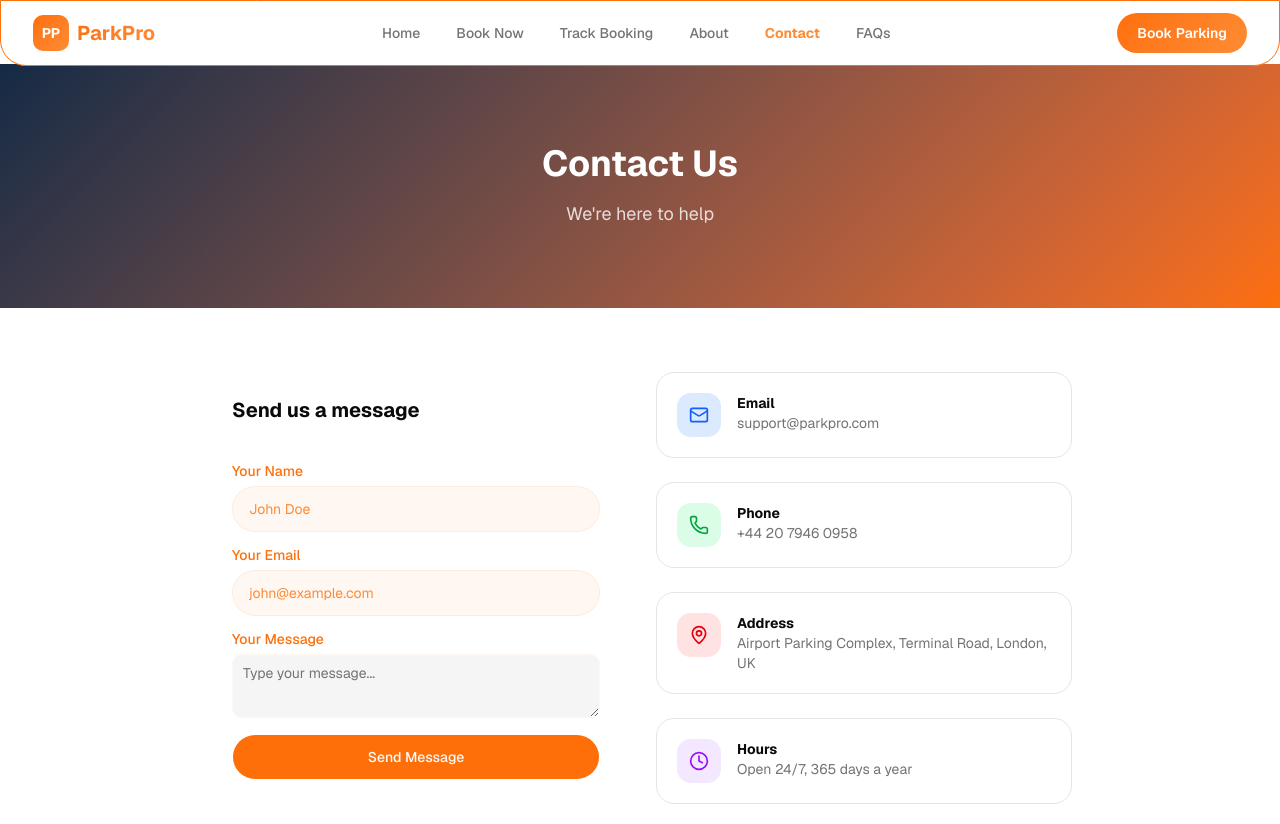
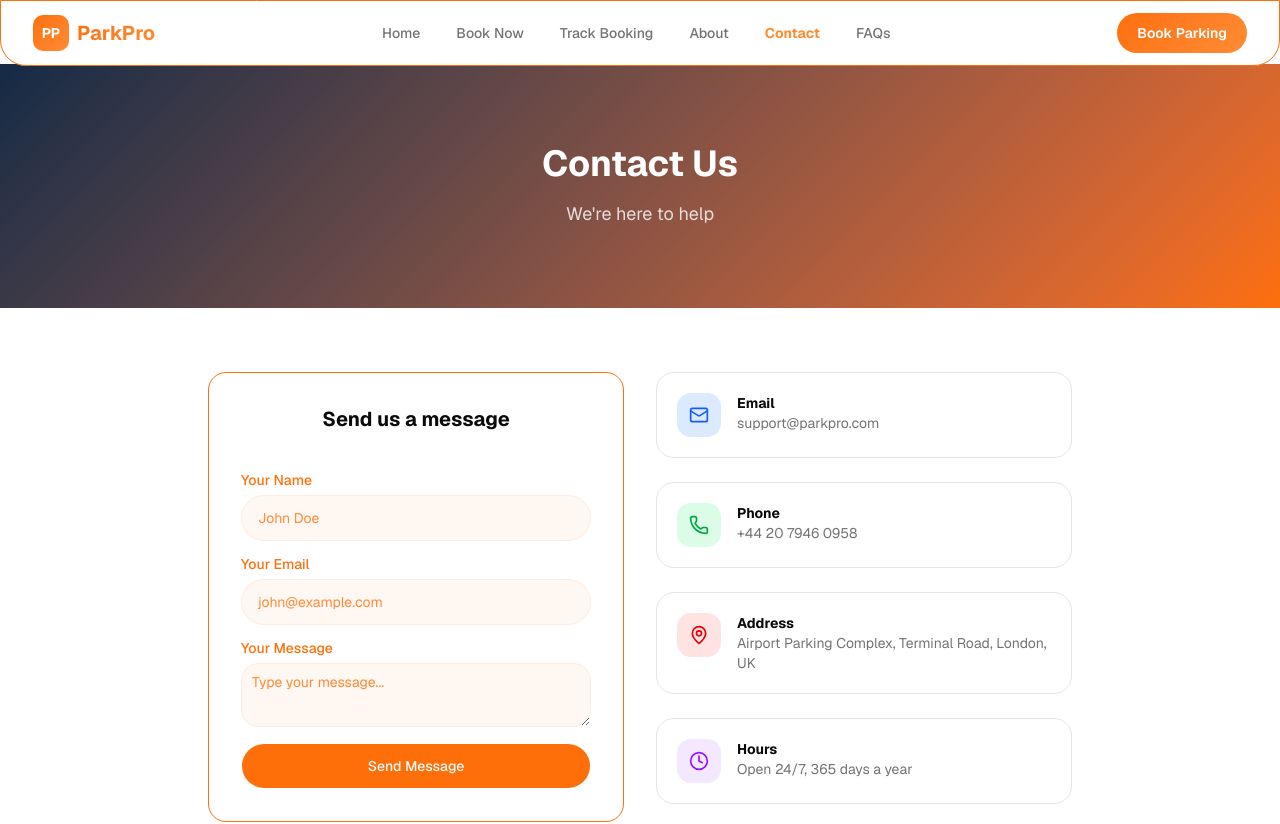
Before and after one commit to Faizybroski/Park-Pro, a Next.js app: page /contact in a window 1280 px wide. Shown: the top 824 px of the page. Built offline with nearby package versions, Linux system fonts and the light colour scheme.

Commit message:
contact form

```diff
--- a/src/app/(public)/contact/page.tsx
+++ b/src/app/(public)/contact/page.tsx
@@ -103,8 +103,8 @@ export default function ContactPage() {
       </section>
       <section className="py-16 max-w-4xl mx-auto px-4">
         <div className="grid md:grid-cols-2 gap-8">
-          <Card className="p-6">
-            <CardHeader className="p-0">
+          <Card className="rounded-2xl border border-primary bg-card p-6 text-center text-card-foreground ring-0 lg:p-8">
+              <CardHeader className="p-0">
               <CardTitle className="text-xl font-bold mb-6 text-foreground">
                 Send us a message
               </CardTitle>
@@ -170,6 +170,9 @@ export default function ContactPage() {
                           <Textarea
                             rows={4}
                             placeholder="Type your message..."
+                            className="rounded-2xl border border-primary-light/10 bg-input
+text-primary
+placeholder:text-primary/80"
                             {...field}
                           />
                         </FormControl>
--- a/src/app/(public)/track/page.tsx
+++ b/src/app/(public)/track/page.tsx
@@ -118,8 +118,7 @@ function TrackContent() {
             <button
               type="submit"
               disabled={loading}
-              className="rounded-xl px-8 py-3.5 font-bold text-white transition-all hover:opacity-90 disabled:opacity-50"
-              style={{ background: "var(--primary)" }}
+              className="rounded-full px-8 py-3.5 font-bold text-white transition-all hover:opacity-90 disabled:opacity-50 bg-primary"
             >
               {loading ? "..." : "Track"}
             </button>
```
